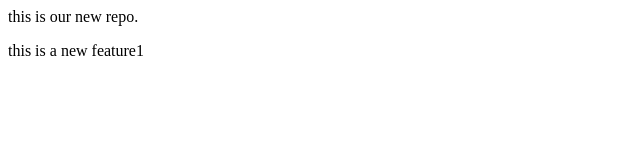
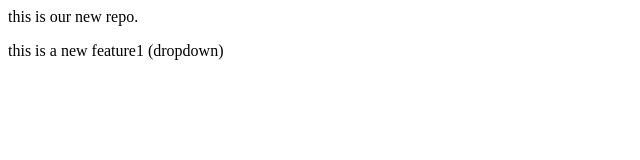
Before and after one commit to linkinpark1234/localRepo, a plain HTML site: page index.html in a window 1280 px wide. Shown: the full height of the page, 0-640 px from the left. Drawn offline with Linux system fonts and the light colour scheme.

Commit message:
add dropdown

```diff
--- a/index.html
+++ b/index.html
@@ -1,2 +1,2 @@
 <p>this is our new repo.</p>
-<p>this is a new feature1</p>
+<p>this is a new feature1 (dropdown)</p>
```
